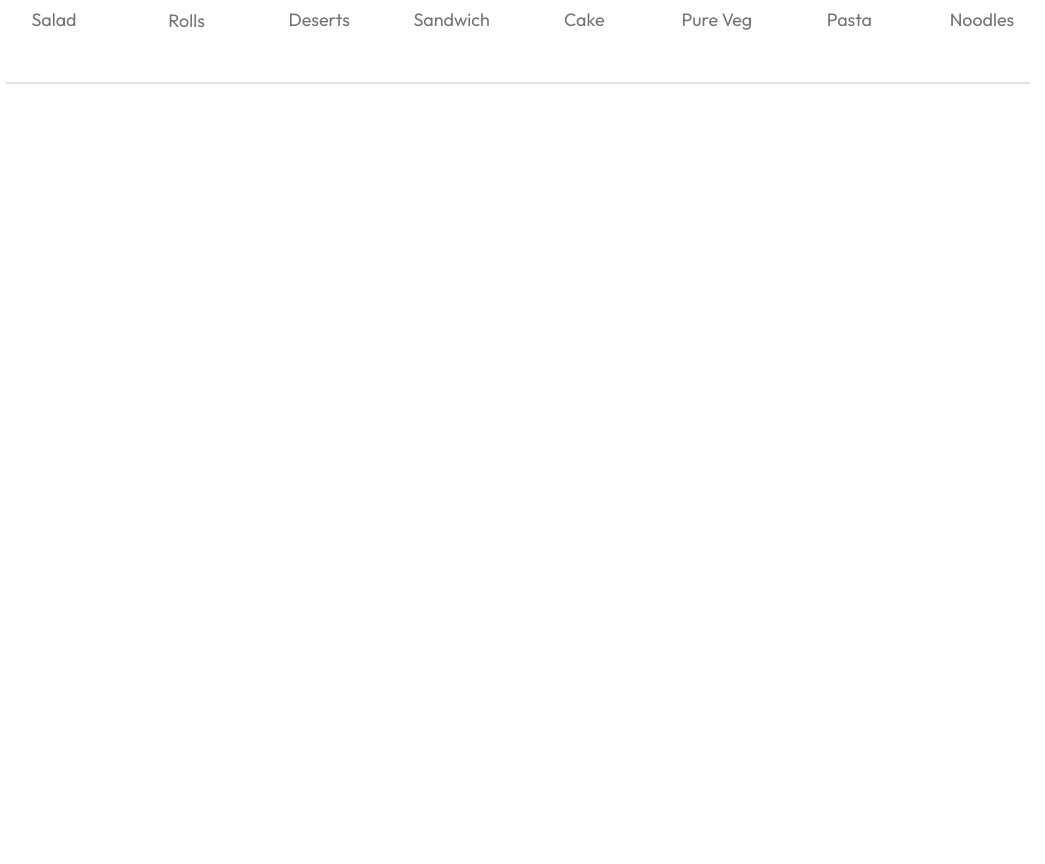
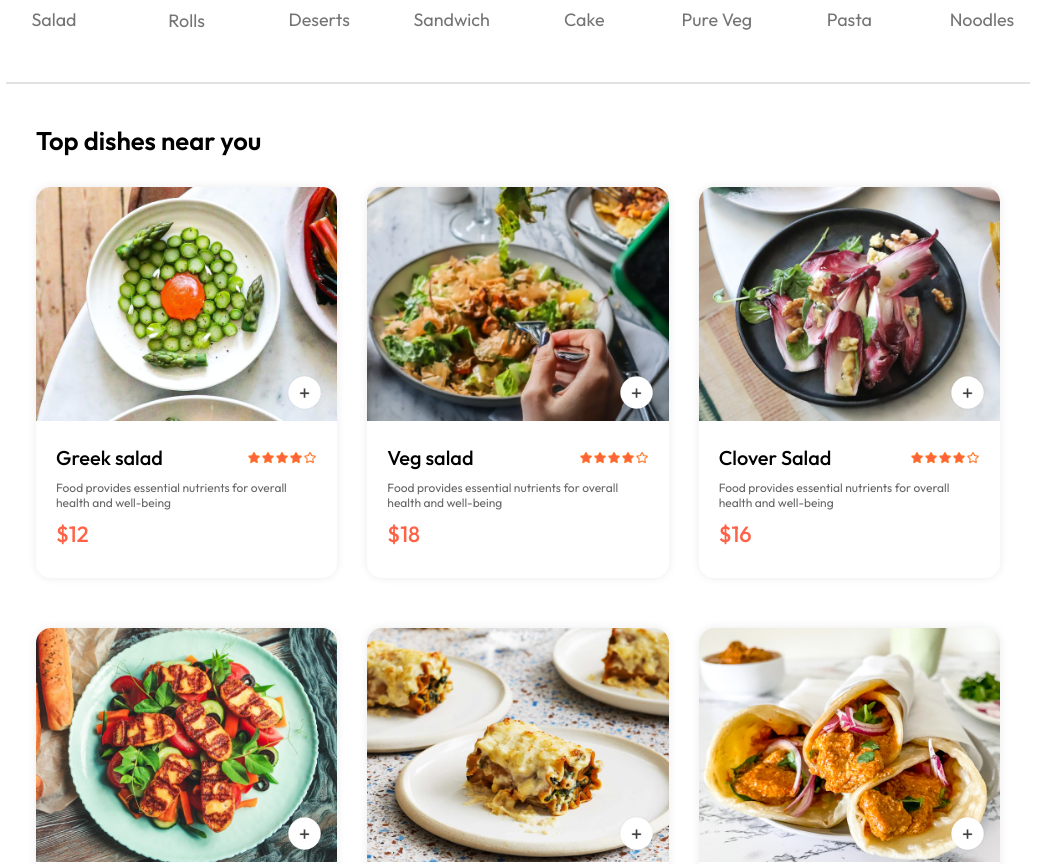
Before and after one commit to jimbaLama/Food-App, a React (Vite) app in the folder Frontend/: page / in a window 1280 px wide. Shown: the part 840-1704 px from the top of the page, without its empty margins (122-1167 px from the left). Before the commit the page ends 934 px from the top, so only its background shows below. Built offline with nearby package versions, Linux system fonts and the light colour scheme.

Commit message:
Food item display component created

```diff
--- /dev/null
+++ b/Frontend/src/components/FoodDisplay/FoodDisplay.css
@@ -0,0 +1,14 @@
+.food-display {
+    margin: 30px;
+}
+.food-display h2 {
+    font-size: max(2vw,24px);
+    font-weight: 600;
+}
+.food-display-list {
+    display: grid;
+    grid-template-columns: repeat(auto-fill, minmax(240px,1fr));
+    margin-top: 30px;
+    gap: 30px;
+    row-gap: 50px;
+}
--- /dev/null
+++ b/Frontend/src/components/FoodDisplay/FoodDisplay.jsx
@@ -0,0 +1,23 @@
+import { useContext } from "react";
+import "./FoodDisplay.css";
+import { StoreContext } from "../../context/StoreContext";
+import FoodItem from "../FoodItem/FoodItem";
+
+const FoodDisplay = ({ category }) => {
+  const { food_list } = useContext(StoreContext);
+
+  return (
+    <div className="food-display" id="food-display">
+      <h2>Top dishes near you</h2>
+      <div className="food-display-list">
+        {food_list.map((item, index) => {
+            return (
+                <FoodItem key={index} id={item._id} name={item.name} description={item.description} price={item.price} image={item.image} />
+            )
+        })}
+      </div>
+    </div>
+  );
+};
+
+export default FoodDisplay;
--- /dev/null
+++ b/Frontend/src/components/FoodItem/FoodItem.css
@@ -0,0 +1,63 @@
+.food-item {
+    width: 100%;
+    margin: auto;
+    border-radius: 15px;
+    box-shadow: 0px 0px 10px #00000015;
+    transition: 0.3s;
+    animation: fadeIn 1s;
+}
+.food-item-image {
+    width: 100%;
+    border-radius: 15px 15px 0px 0px ;
+}
+.food-item-info {
+    padding: 20px;
+}
+.food-item-name-rating {
+    display: flex;
+    justify-content: space-between;
+    align-items: center;
+    margin-bottom: 10px;
+}
+.food-item-name-rating p{
+    font-size: 20px;
+    font-weight: 500;
+}
+.food-item-name-rating img {
+    width: 70px;
+}
+.food-item-desc {
+    color: #676767;
+    font-size: 12px;
+}
+.food-item-price {
+    color: tomato;
+    font-size: 22px;
+    font-weight: 500;
+    margin: 10px 0px;
+}
+.food-item-image-container {
+    position: relative;
+}
+.food-item-image-container .add {
+    width: 35px;
+    position: absolute;
+    bottom: 15px;
+    right: 15px;
+    cursor: pointer;
+    border-radius: 50%;
+}
+.food-item-counter {
+    position: absolute;
+    bottom: 15px;
+    right: 15px;
+    display: flex;
+    align-items: center;
+    gap: 10px;
+    padding: 6px;
+    border-radius: 50px;
+    background-color: white;
+}
+.food-item-counter img {
+    width: 30px;
+}
--- /dev/null
+++ b/Frontend/src/components/FoodItem/FoodItem.jsx
@@ -0,0 +1,35 @@
+import { useState } from 'react'
+import { assets } from '../../assets/assets'
+import './FoodItem.css'
+
+const FoodItem = ({id, name, price, description, image}) => {
+
+    const [itemCount, setItemCount] = useState(0);
+
+  return (
+    <div className='food-item'>
+      <div className="food-item-image-container">
+        <img className='food-item-image' src={image} alt="" />
+        {
+            !itemCount?
+            <img className='add' onClick={()=>setItemCount(prev=>prev+1)} src={assets.add_icon_white} />
+            :<div className='food-item-counter'>
+                <img onClick={()=>setItemCount(prev=>prev-1)} src={assets.remove_icon_red} alt="" />
+                <p>{itemCount}</p>
+                <img onClick={()=>setItemCount(prev=>prev+1)} src={assets.add_icon_green} alt="" />
+            </div>
+        }
+      </div>
+      <div className="food-item-info">
+        <div className="food-item-name-rating">
+            <p>{name}</p>
+            <img src={assets.rating_starts} alt="" />
+        </div>
+        <p className="food-item-desc">{description}</p>
+        <p className="food-item-price">${price}</p>
+      </div>
+    </div>
+  )
+}
+
+export default FoodItem
--- /dev/null
+++ b/Frontend/src/context/StoreContext.jsx
@@ -0,0 +1,22 @@
+import { createContext } from "react";
+import { food_list } from "../assets/assets";
+
+export const StoreContext = createContext(null);
+
+const StoreContextProvider = (props) => {
+
+
+    const contextValue = {
+        food_list
+    }
+
+
+
+    return (
+        <StoreContext.Provider value={contextValue}>
+            {props.children}
+        </StoreContext.Provider>
+    )
+}
+
+export default StoreContextProvider;
--- a/Frontend/src/main.jsx
+++ b/Frontend/src/main.jsx
@@ -2,9 +2,12 @@
 import { BrowserRouter } from "react-router-dom";
 import "./index.css";
 import App from "./App.jsx";
+import StoreContextProvider from "./context/StoreContext.jsx";
 
 createRoot(document.getElementById("root")).render(
   <BrowserRouter>
-    <App />
+    <StoreContextProvider>
+      <App />
+    </StoreContextProvider>
   </BrowserRouter>,
 );
--- a/Frontend/src/pages/Home/Home.jsx
+++ b/Frontend/src/pages/Home/Home.jsx
@@ -2,6 +2,7 @@
 import ExploreMenu from '../../components/ExploreMenu/ExploreMenu'
 import Header from '../../components/Header/Header'
 import './Home.css'
+import FoodDisplay from '../../components/FoodDisplay/FoodDisplay'
 
 const Home = () => {
 
@@ -11,6 +12,7 @@
     <div>
       <Header />
       <ExploreMenu category={category} setCategory={setCategory} />
+      <FoodDisplay category={category} />
     </div>
   )
 }
```
